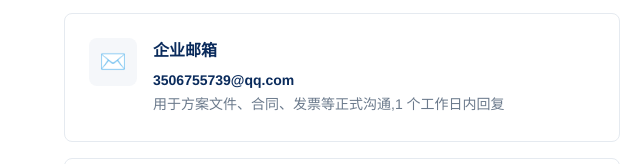
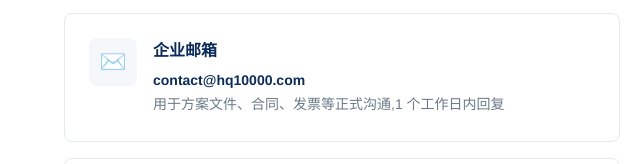
Before and after one commit to WilstonZhou/huaqi-global, a plain HTML site: page contact.html in a window 1280 px wide. Shown: the part 878-1042 px from the top of the page, 0-640 px from the left. Drawn offline with Linux system fonts and the light colour scheme.

Commit message:
chore: 邮箱改为 contact@hq10000.com

```diff
--- a/assets/js/data.js
+++ b/assets/js/data.js
@@ -21,7 +21,7 @@ window.HQ_DATA = {
     clientsServed: '数万家',
     experienceYears: 10,
     phone: '186-1090-2181',
-    email: '3506755739@qq.com',
+    email: 'contact@hq10000.com',
     address: '深圳市龙华区龙胜路融创智汇大厦14层1421',
     workday: '周一至周日 9:00-21:00',
     vision: '成为中国企业走向全球的首选品牌',
--- a/contact.html
+++ b/contact.html
@@ -4,7 +4,7 @@
 <meta charset="UTF-8">
 <meta name="viewport" content="width=device-width, initial-scale=1.0">
 <title>联系我们 | 7x24小时咨询服务 · 深圳龙华 | 华企环球国际咨询</title>
-<meta name="description" content="联系华企环球国际咨询,咨询热线186-1090-2181(微信同号),邮箱3506755739@qq.com,地址深圳市龙华区龙胜路融创智汇大厦14层1421。港深双总部+8城国内分公司,7x24小时响应企业出海需求。">
+<meta name="description" content="联系华企环球国际咨询,咨询热线186-1090-2181(微信同号),邮箱contact@hq10000.com,地址深圳市龙华区龙胜路融创智汇大厦14层1421。港深双总部+8城国内分公司,7x24小时响应企业出海需求。">
 <meta name="keywords" content="华企环球联系方式,出海咨询,海外公司注册咨询,深圳企服公司,186-1090-2181">
 <link rel="stylesheet" href="assets/css/main.css">
 </head>
@@ -47,7 +47,7 @@
           <div class="contact-info-icon">✉️</div>
           <div>
             <h4>企业邮箱</h4>
-            <p><strong style="color:var(--c-primary);">3506755739@qq.com</strong><br>用于方案文件、合同、发票等正式沟通,1 个工作日内回复</p>
+            <p><strong style="color:var(--c-primary);">contact@hq10000.com</strong><br>用于方案文件、合同、发票等正式沟通,1 个工作日内回复</p>
           </div>
         </div>
         <div class="contact-info-card">
```
